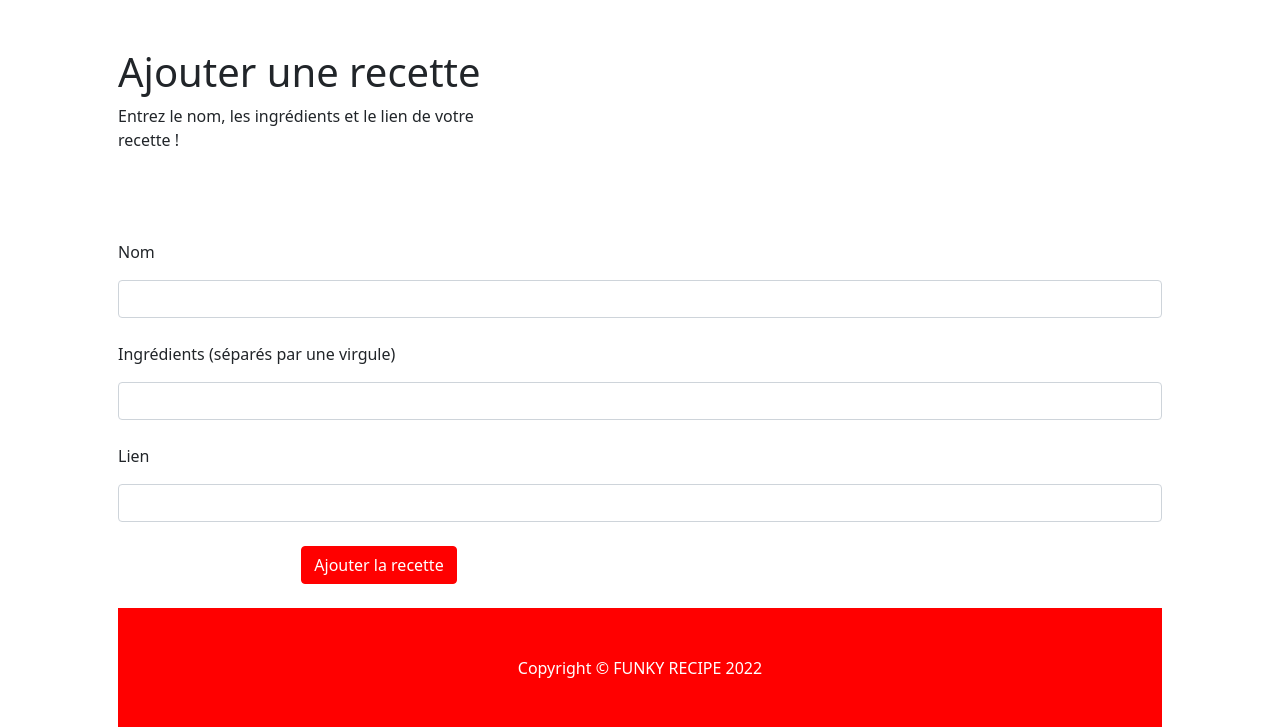
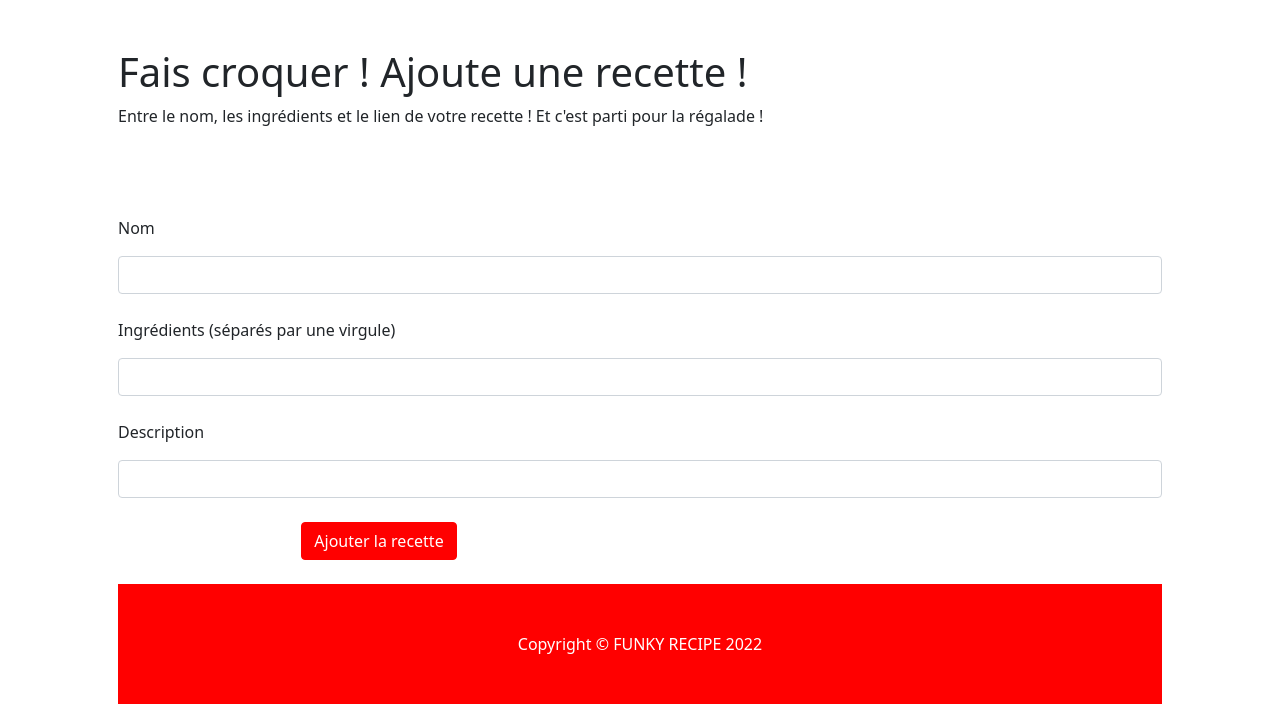
Before and after one commit to Aubinx/Funky-Recipe-WebApp, a Django app: page /addrecipe/ in a window 1280 px wide. Shown: the part 56-783 px from the top of the page. Run offline with Django 4.2, Linux system fonts and the light colour scheme; some libraries are stand-ins or nearby versions.

Commit message:
changement addrecipe

```diff
--- a/funky_recipe/recipe/templates/recipe/addrecipe.html
+++ b/funky_recipe/recipe/templates/recipe/addrecipe.html
@@ -35,10 +35,8 @@
     <div class="container px-4 px-lg-5">
         <!-- Heading Row-->
         <div class="row gx-4 gx-lg-5 align-items-center my-5">
-            <div class="col-lg-5">
-                <h1 class="font-weight-light">Ajouter une recette</h1>
-                <p>Entrez le nom, les ingrédients et le lien de votre recette !</p>
-            </div>
+            <h1 class="font-weight-light">Fais croquer ! Ajoute une recette !</h1>
+            <p>Entre le nom, les ingrédients et le lien de votre recette ! Et c'est parti pour la régalade !</p>
         </div>
         <div class="col-lg-12 detail-separator">
             <form method="get" accept-charset="utf-8">
@@ -50,7 +48,7 @@
                 <p>Ingrédients (séparés par une virgule) </p>
                 <input id="searchForm" class="form-control" name="ing">
                 <br>
-                <p>Lien </p>
+                <p>Description </p>
                 <input id="searchForm" class="form-control" name="lien">
                 <br>
               </div>
```
